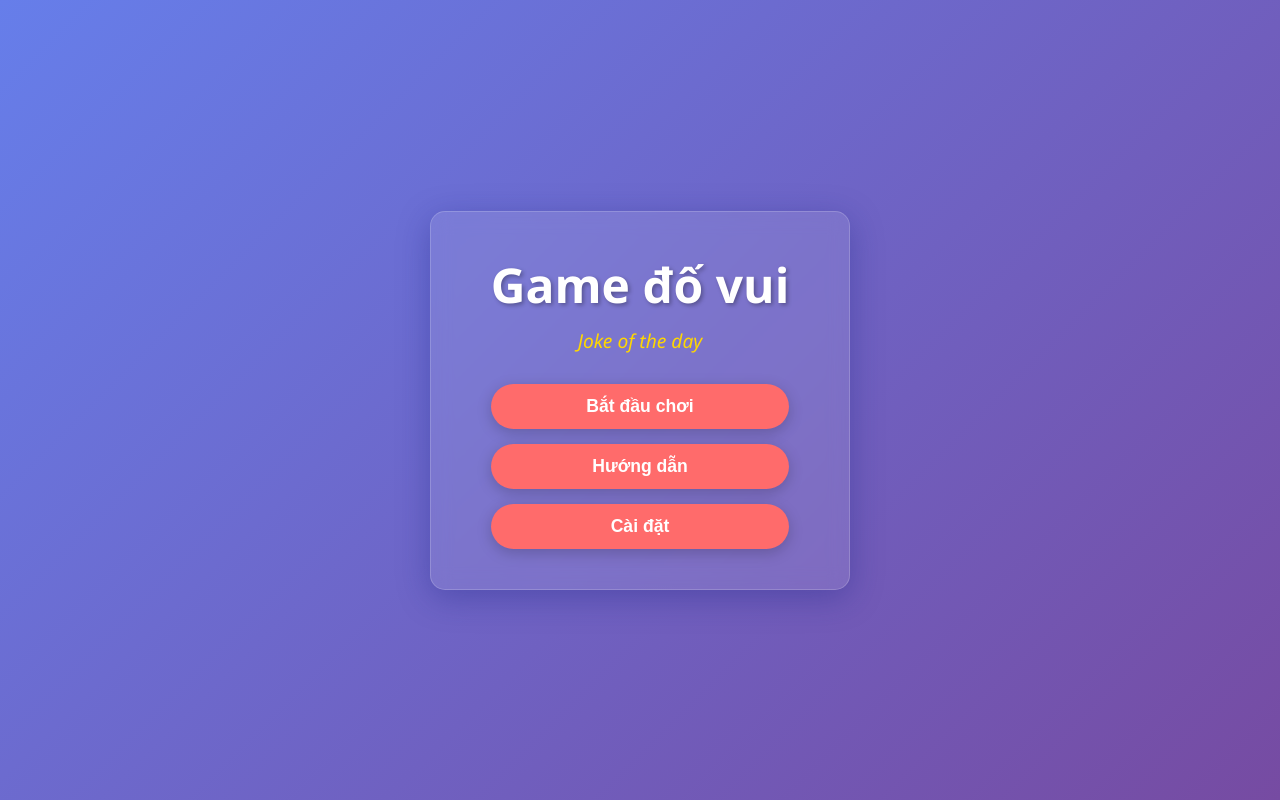
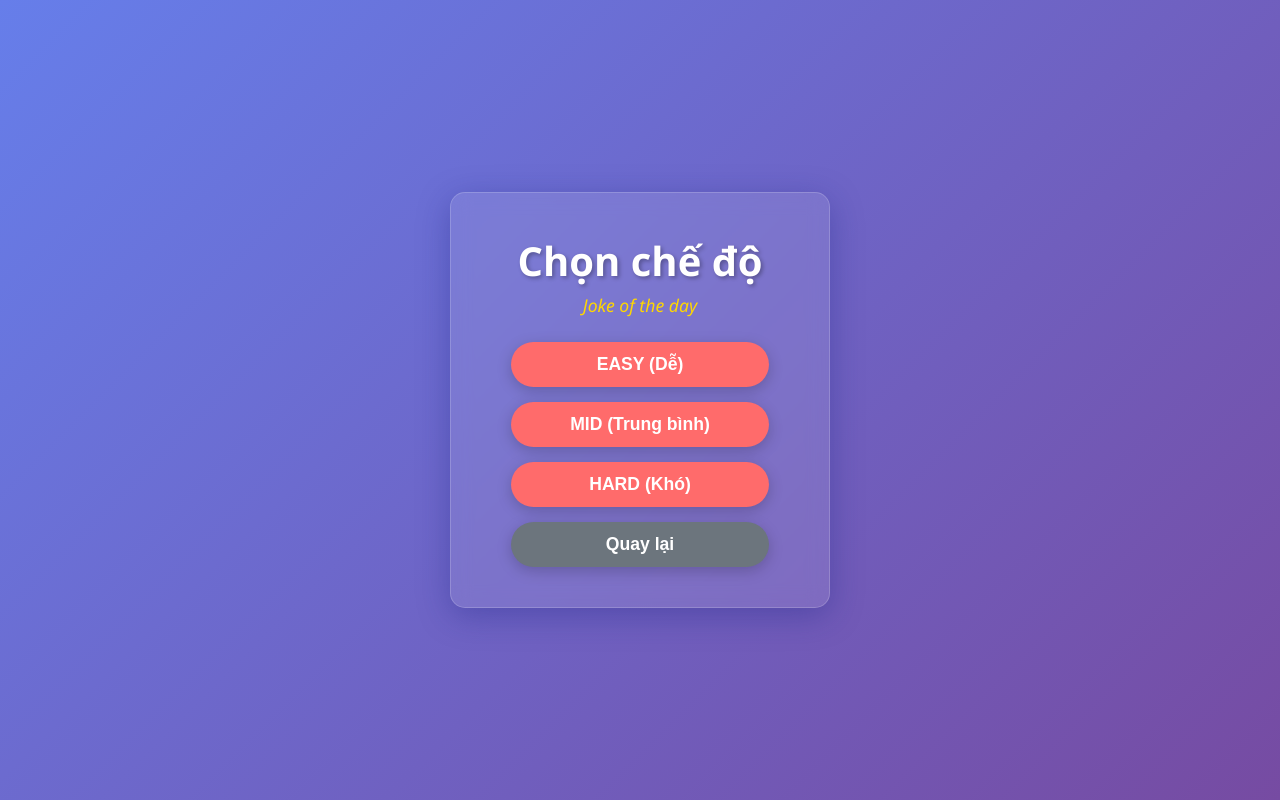
Before and after one commit to belun280891-ship-it/-u-i-h-nh-b-t-ch-, a plain HTML site: page index.html in a window 1280 px wide. Both pictures are taken after a click on the button "Bắt đầu chơi". Drawn offline with Linux system fonts and the light colour scheme.

Commit message:
Update title and restructure HTML menu

```diff
--- a/index.html
+++ b/index.html
@@ -3,7 +3,7 @@
 <head>
     <meta charset="UTF-8">
     <meta name="viewport" content="width=device-width, initial-scale=1.0">
-    <title>Game đố vui - Menu</title>
+    <title>Game đố vui - Joke of the day</title>
     <style>
         * {
             margin: 0;
@@ -29,18 +29,19 @@
             backdrop-filter: blur(10px);
             box-shadow: 0 8px 32px 0 rgba(31, 38, 135, 0.37);
             border: 1px solid rgba(255, 255, 255, 0.18);
+            width: 380px;
         }
 
         h1 {
-            font-size: 3rem;
-            margin-bottom: 10px;
+            font-size: 2.5rem;
+            margin-bottom: 5px;
             text-shadow: 2px 2px 4px rgba(0, 0, 0, 0.3);
         }
 
         .subtitle {
-            font-size: 1.2rem;
+            font-size: 1.1rem;
             font-style: italic;
-            margin-bottom: 30px;
+            margin-bottom: 25px;
             color: #ffd700;
         }
 
@@ -61,6 +62,7 @@
             cursor: pointer;
             transition: all 0.3s ease;
             box-shadow: 0 4px 15px rgba(0, 0, 0, 0.2);
+            width: 100%;
         }
 
         .btn:hover {
@@ -72,20 +74,65 @@
         .btn:active {
             transform: translateY(0);
         }
+
+        .btn-back {
+            background-color: #6c757d;
+        }
+        .btn-back:hover {
+            background-color: #5a6268;
+        }
+
+        /* Ẩn các màn hình phụ bằng CSS */
+        .hidden {
+            display: none;
+        }
     </style>
 </head>
 <body>
 
     <div class="menu-container">
-        <h1>Game đố vui</h1>
-        <div class="subtitle">Joke of the day</div>
+        <!-- MÀN HÌNH MENU CHÍNH -->
+        <div id="main-menu">
+            <h1>Game đố vui</h1>
+            <div class="subtitle">Joke of the day</div>
 
-        <div class="menu-buttons">
-            <button class="btn" onclick="alert('Bắt đầu chơi!')">Bắt đầu chơi</button>
-            <button class="btn" onclick="alert('Xem hướng dẫn!')">Hướng dẫn</button>
-            <button class="btn" onclick="alert('Cài đặt game!')">Cài đặt</button>
+            <div class="menu-buttons">
+                <button class="btn" onclick="showModes()">Bắt đầu chơi</button>
+                <button class="btn" onclick="alert('Xem hướng dẫn!')">Hướng dẫn</button>
+                <button class="btn" onclick="alert('Cài đặt game!')">Cài đặt</button>
+            </div>
+        </div>
+
+        <!-- MÀN HÌNH CHỌN 3 CHẾ ĐỘ CHƠI -->
+        <div id="mode-menu" class="hidden">
+            <h1>Chọn chế độ</h1>
+            <div class="subtitle">Joke of the day</div>
+
+            <div class="menu-buttons">
+                <button class="btn" onclick="startGame('EASY')">EASY (Dễ)</button>
+                <button class="btn" onclick="startGame('MID')">MID (Trung bình)</button>
+                <button class="btn" onclick="startGame('HARD')">HARD (Khó)</button>
+                <button class="btn btn-back" onclick="showMain()">Quay lại</button>
+            </div>
         </div>
     </div>
 
+    <script>
+        function showModes() {
+            document.getElementById('main-menu').classList.add('hidden');
+            document.getElementById('mode-menu').classList.remove('hidden');
+        }
+
+        function showMain() {
+            document.getElementById('mode-menu').classList.add('hidden');
+            document.getElementById('main-menu').classList.remove('hidden');
+        }
+
+        function startGame(mode) {
+            alert('Bạn đã chọn chế độ: ' + mode + '. Sẵn sàng bước vào câu hỏi nhé!');
+            // Sau này chúng ta sẽ viết tiếp code hiển thị câu hỏi tương ứng ở đây
+        }
+    </script>
+
 </body>
 </html>
```
